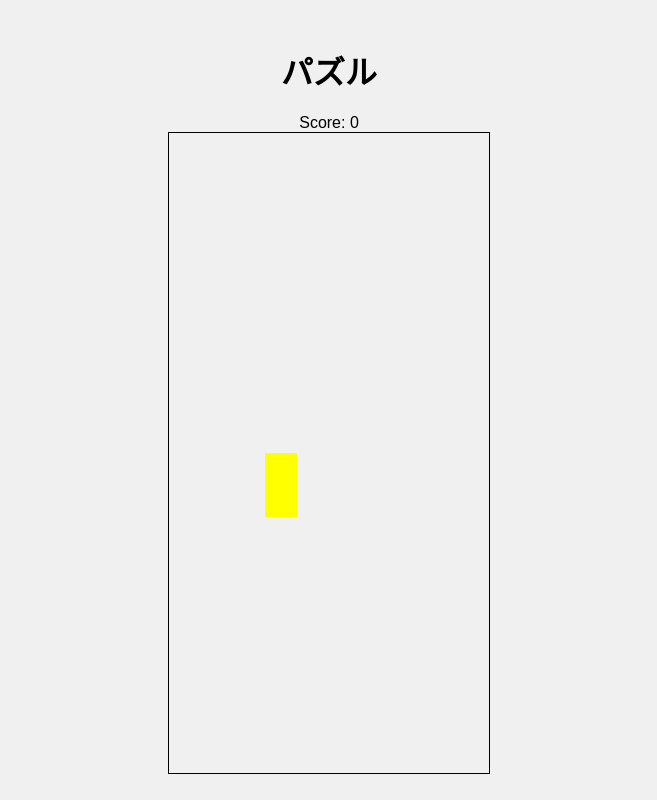
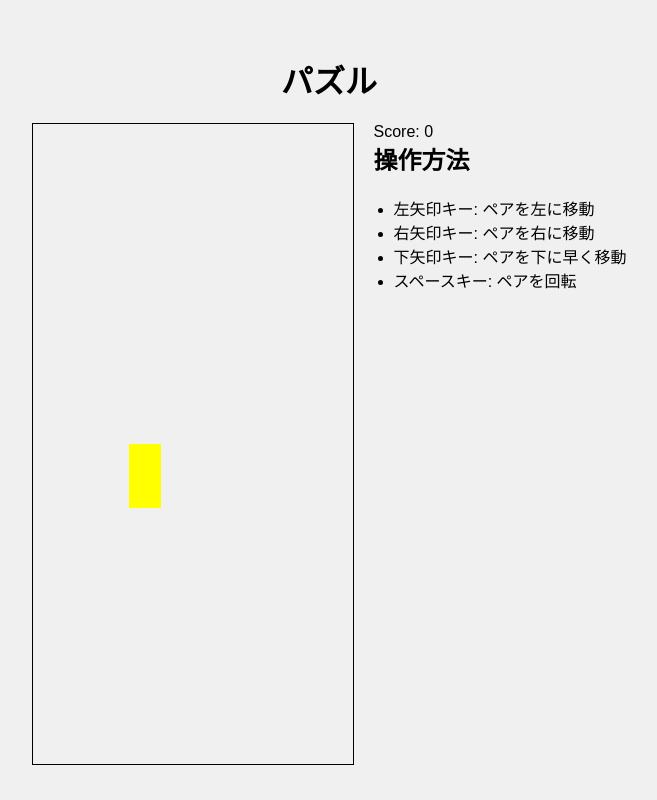
Before and after one commit to lowIOT/HTML5game, a plain HTML site: page index.html in a window 1280 px wide. Shown: the whole page, without its empty margins (311-968 px from the left). Drawn offline with Linux system fonts and the light colour scheme.

Commit message:
原型の完成

```diff
--- a/index.html
+++ b/index.html
@@ -8,8 +8,21 @@
 </head>
 <body>
     <h1>パズル</h1>
-    <div id="score">Score: 0</div>
-    <canvas id="gameCanvas" width="320" height="640"></canvas>
+    <div id="container">
+        <!-- ゲーム表示用のキャンバス -->
+        <canvas id="gameCanvas" width="320" height="640"></canvas>
+        <!-- 操作方法表示用のセクション -->
+        <div id="controls">
+            <div id="score">Score: 0</div>
+            <h2>操作方法</h2>
+            <ul>
+                <li>左矢印キー: ペアを左に移動</li>
+                <li>右矢印キー: ペアを右に移動</li>
+                <li>下矢印キー: ペアを下に早く移動</li>
+                <li>スペースキー: ペアを回転</li>
+            </ul>
+        </div>
+    </div>
     <script src="script.js"></script>
 </body>
 </html>
--- a/script.js
+++ b/script.js
@@ -9,8 +9,8 @@ const PUYO_SIZE = 32;
 const colors = ['red', 'green', 'blue', 'yellow', 'purple'];
 
 // 音楽と効果音のファイル
-const bgm = new Audio('bgm.mp3');
-const popSound = new Audio('pop.mp3');
+const bgm = new Audio('bgm.mp3'); // BGMファイルのパス
+const popSound = new Audio('pop.mp3'); // 効果音ファイルのパス
 
 class Puyo {
     constructor(color) {
@@ -19,6 +19,7 @@ class Puyo {
         this.y = 0;
     }
 
+    // ぷよをキャンバスに描画
     draw() {
         ctx.fillStyle = this.color;
         ctx.fillRect(this.x * PUYO_SIZE, this.y * PUYO_SIZE, PUYO_SIZE, PUYO_SIZE);
@@ -32,11 +33,13 @@ class PuyoPair {
         this.rotationState = 0; // 0: 上, 1: 右, 2: 下, 3: 左
     }
 
+    // ぷよペアを描画
     draw() {
         this.puyo1.draw();
         this.puyo2.draw();
     }
 
+    // ぷよペアの回転処理
     rotate(grid) {
         const { x, y } = this.puyo1;
         const newPositions = [
@@ -65,17 +68,20 @@ class Game {
         this.startBGM();
     }
 
+    // BGMの再生
     startBGM() {
         bgm.loop = true;
         bgm.play();
     }
 
+    // 新しいぷよペアを生成
     generatePuyoPair() {
         const puyo1 = new Puyo(colors[Math.floor(Math.random() * colors.length)]);
         const puyo2 = new Puyo(colors[Math.floor(Math.random() * colors.length)]);
         return new PuyoPair(puyo1, puyo2);
     }
 
+    // ぷよペアをグリッド上にドロップ
     dropPuyoPair() {
         this.activePuyoPair.puyo1.x = Math.floor(COLS / 2);
         this.activePuyoPair.puyo1.y = 0;
@@ -87,6 +93,7 @@ class Game {
         this.draw();
     }
 
+    // キャンバスに全てのぷよを描画
     draw() {
         ctx.clearRect(0, 0, canvas.width, canvas.height);
         for (let row = 0; row < ROWS; row++) {
@@ -99,6 +106,7 @@ class Game {
         this.activePuyoPair.draw();
     }
 
+    // ゲームの更新処理
     update() {
         if (this.gameOver) {
             alert("Game Over");
@@ -118,6 +126,7 @@ class Game {
         this.draw();
     }
 
+    // ぷよペアが下に移動できるかチェック
     canMoveDown() {
         const { puyo1, puyo2 } = this.activePuyoPair;
         return (
@@ -126,12 +135,14 @@ class Game {
         );
     }
 
+    // ぷよペアをグリッドに配置
     placePuyoPair() {
         const { puyo1, puyo2 } = this.activePuyoPair;
         this.grid[puyo1.y][puyo1.x] = puyo1;
         this.grid[puyo2.y][puyo2.x] = puyo2;
     }
 
+    // 連結されたぷよをチェック
     checkForMatches() {
         const toRemove = [];
         const visited = Array.from({ length: ROWS }, () => Array(COLS).fill(false));
@@ -143,6 +154,7 @@ class Game {
             { x: -1, y: 0 }
         ];
 
+        // 深さ優先探索で連結を確認
         const dfs = (x, y, color) => {
             const stack = [{ x, y }];
             const cells = [];
@@ -160,6 +172,7 @@ class Game {
             return cells;
         };
 
+        // 連結ぷよを探して消去
         for (let row = 0; row < ROWS; row++) {
             for (let col = 0; col < COLS; col++) {
                 if (this.grid[row][col] && !visited[row][col]) {
@@ -171,10 +184,12 @@ class Game {
             }
         }
 
+        // 効果音再生
         if (toRemove.length > 0) {
             popSound.play();
         }
 
+        // 連結ぷよをグリッドから消去
         toRemove.forEach(({ x, y }) => {
             this.grid[y][x] = null;
         });
@@ -183,6 +198,7 @@ class Game {
         this.applyGravity();
     }
 
+    // ぷよが消えた後の重力処理
     applyGravity() {
         for (let col = 0; col < COLS; col++) {
             for (let row = ROWS - 1; row >= 0; row--) {
@@ -199,12 +215,14 @@ class Game {
         }
     }
 
+    // スコアの更新
     updateScore(numRemoved) {
         const points = numRemoved * 10; // 10点/ぷよ
         this.score += points;
         scoreElement.textContent = `Score: ${this.score}`;
     }
 
+    // キーボード入力の設定
     setupControls() {
         document.addEventListener('keydown', (event) => {
             if (this.gameOver) return;
@@ -236,6 +254,7 @@ class Game {
         });
     }
 
+    // ぷよが左に移動できるかチェック
     canMoveLeft() {
         const { puyo1, puyo2 } = this.activePuyoPair;
         return (
@@ -244,6 +263,7 @@ class Game {
         );
     }
 
+    // ぷよが右に移動できるかチェック
     canMoveRight() {
         const { puyo1, puyo2 } = this.activePuyoPair;
         return (
@@ -252,6 +272,7 @@ class Game {
         );
     }
 
+    // ゲームの開始
     start() {
         setInterval(() => this.update(), 500);
     }
@@ -259,3 +280,9 @@ class Game {
 
 const game = new Game();
 game.start();
+
+// ゲーム操作方法
+// - 左矢印キー: ぷよペアを左に移動
+// - 右矢印キー: ぷよペアを右に移動
+// - 下矢印キー: ぷよペアを下に早く移動
+// - スペースキー: ぷよペアを回転
--- a/styles.css
+++ b/styles.css
@@ -9,6 +9,24 @@ body {
     background-color: #f0f0f0;
 }
 
+#container {
+    display: flex;
+    flex-direction: row;
+    align-items: flex-start;
+}
+
 canvas {
     border: 1px solid #000;
 }
+
+#controls {
+    margin-left: 20px;
+}
+
+#controls h2 {
+    margin-top: 0;
+}
+
+#controls ul {
+    padding-left: 20px;
+}
```
